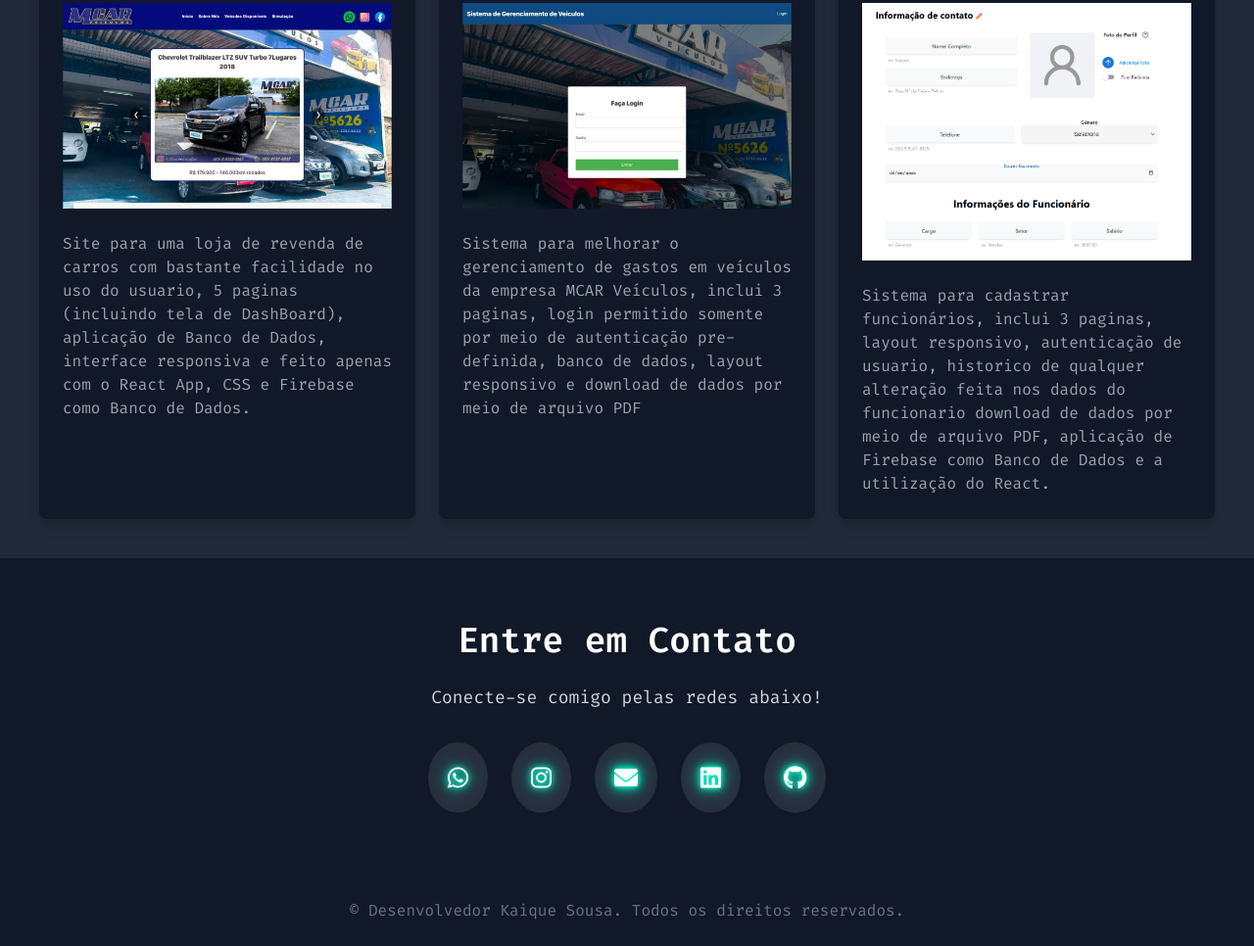
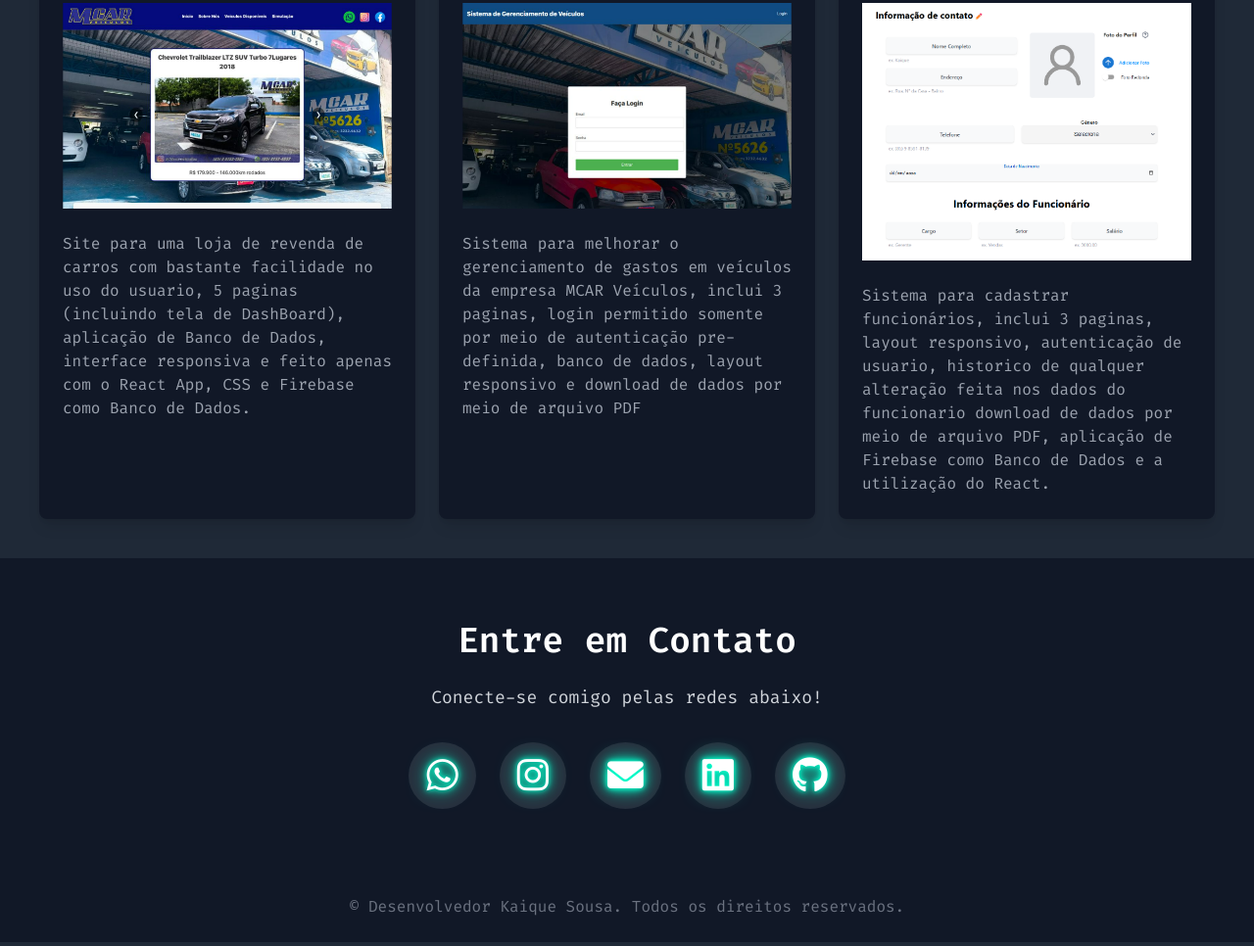
Before and after one commit to kaiquesousa2005/portfolio, a website: page projeto/src/index.html in a window 1280 px wide. Shown: the part 4108-5074 px from the top of the page at 98% size. Drawn offline with nearby package versions, Linux system fonts and the light colour scheme.

Commit message:
Adaptação de celular

```diff
--- a/projeto/src/style.css
+++ b/projeto/src/style.css
@@ -35,7 +35,7 @@ body {
 
 .social-button {
   color: #ffffff;
-  padding: 20px;
+  padding: 18px;
   border-radius: 50%;
   background-color: #272e3c;
   transition: transform 0.2s, background-color 0.2s;
@@ -48,7 +48,7 @@ body {
 
 .social-button i {
   display: block;
-  font-size: 1.5rem;
+  font-size: 2.3rem;
 }
 
 #experience-formation {
```
